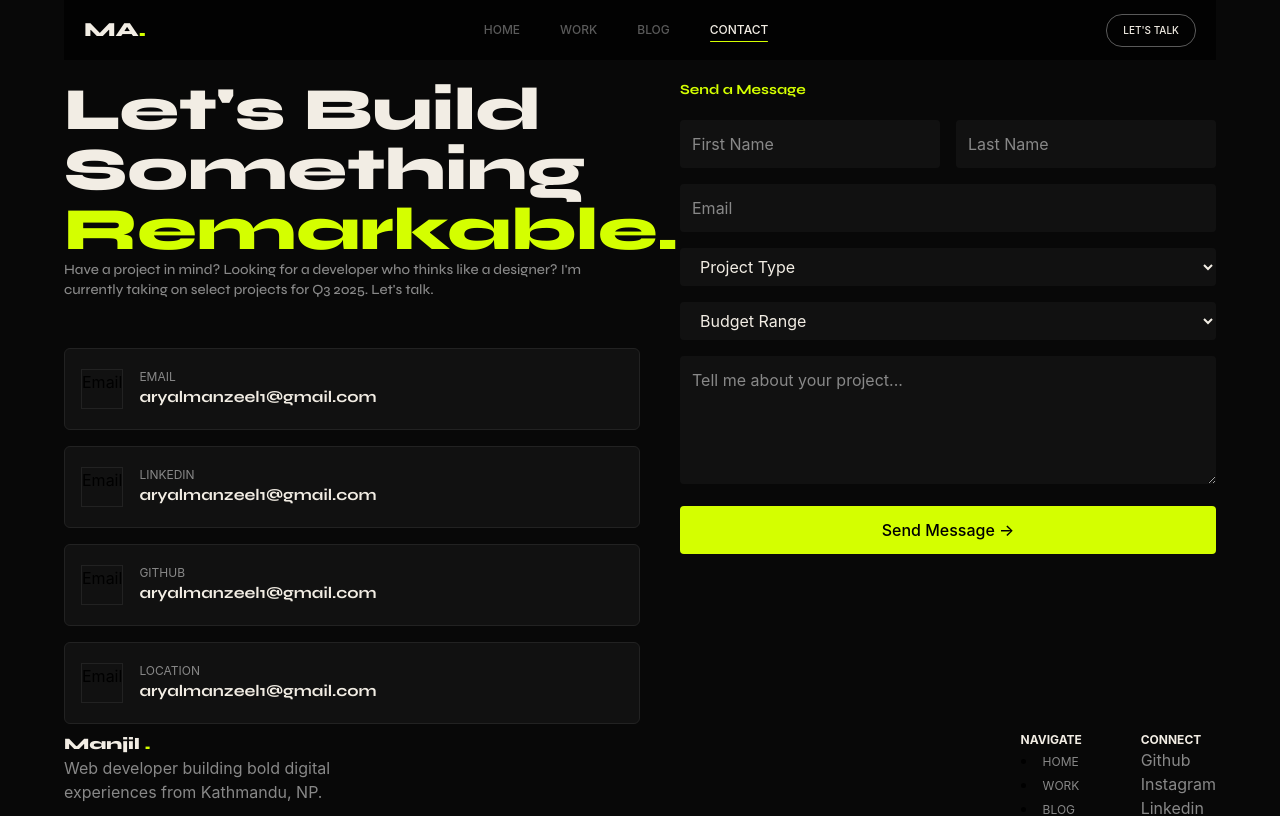
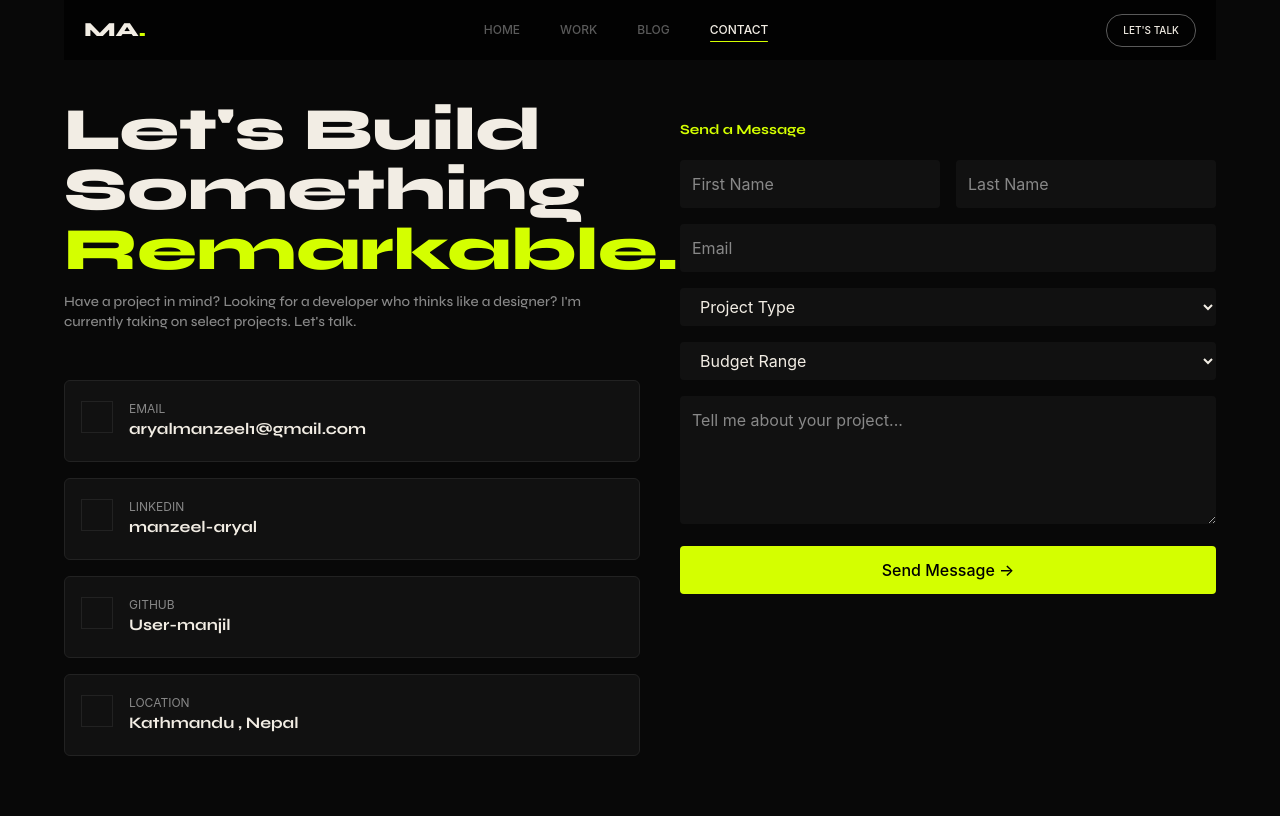
Before and after one commit to User-manjil/FullStack_Portfolio2025, a React app in the folder frontend/: page /contact in a window 1280 px wide. Shown: the top 816 px of the page. Built offline with nearby package versions, Linux system fonts and the light colour scheme; the HTML template or start-up script is replaced by a standard one.

Commit message:
feat: added work detail

```diff
--- a/frontend/package.json
+++ b/frontend/package.json
@@ -11,6 +11,7 @@
   },
   "dependencies": {
     "@tailwindcss/vite": "^4.2.2",
+    "lucide-react": "^1.14.0",
     "react": "^19.2.4",
     "react-dom": "^19.2.4",
     "react-router": "^7.14.0",
--- a/frontend/src/App.jsx
+++ b/frontend/src/App.jsx
@@ -6,10 +6,11 @@ import Work from './Components/Pages/Work'
 import Footer from './Components/Reusable/Footer'
 import Blog from './Components/Pages/Blog'
 import Contact from './Components/Pages/Contact'
+import WorkDetail from './Components/Reusable/WorkDetail'
 
 const App = () => {
   return (
-    <div className='w-full mx-auto flex flex-col max-w-6xl '>
+    <div className='w-full mx-auto px-10 sm:px-0 flex flex-col max-w-6xl '>
       <Navbar/>
       <Routes>
         <Route path='/' element={<Home/>} />
@@ -17,6 +18,7 @@ const App = () => {
         <Route path='/work' element={<Work/>} />
         <Route path='/blog' element={<Blog/>} />
         <Route path='/contact' element={<Contact/>} />
+        <Route path='/work/:id' element={<WorkDetail/>} />
       </Routes>
       <Footer/>
     </div>
--- a/frontend/src/Components/Pages/Blog.jsx
+++ b/frontend/src/Components/Pages/Blog.jsx
@@ -7,8 +7,9 @@ const Blog = () => {
   return (
     <div className='flex flex-col w-full mt-20'>
       <TitleSection subTitle="WRITING" bigTitle="Thoughts & Insights" />
-        <div className=" w-full flex flex-col my-10 rounded-t-">
-
+      <p className='text-(--muted2)'>Deep dives into web development, design thinking, performance engineering, and the creative process.</p>
+      <div className="flex mt-5 w-full h-px bg-(--border)" />
+        <div className=" w-full flex flex-col my-20 rounded-t-">
            <BigBlogCard />
            <BigBlogCard />
            <BigBlogCard />
--- a/frontend/src/Components/Pages/Contact.jsx
+++ b/frontend/src/Components/Pages/Contact.jsx
@@ -4,10 +4,10 @@ import TitleSection from '../Reusable/TitleSection'
 const Contact = () => {
 
   const dataContact = [
-    {title : "Email" , data:"aryalmanzeel1@gmail.com"},
-    {title : "Linkedin" , data:"aryalmanzeel1@gmail.com"},
-    {title : "Github" , data:"aryalmanzeel1@gmail.com"},
-    {title : "Location" , data:"aryalmanzeel1@gmail.com"},
+    {title : "Email" , data:"aryalmanzeel1@gmail.com", },
+    {title : "Linkedin" , data:"manzeel-aryal"},
+    {title : "Github" , data:"User-manjil"},
+    {title : "Location" , data:"Kathmandu , Nepal"},
   ]
    const [form, setForm] = useState({
     firstName: "",
@@ -27,47 +27,64 @@ const Contact = () => {
     alert("Message Sent!");
   };
   return (
-    <div className='mt-10 w-full flex gap-10'>
-      <div className="flex mt-10 flex-col w-1/2">
-      <div className="flex flex-col font-[Syne] text-(--text) text-6xl font-black">
-       Let's Build Something <span className='text-(--lime)'>Remarkable.</span>
-       <p className='text-sm text-(--muted2) font-medium'>Have a project in mind? Looking for a developer who thinks like a designer? I'm currently taking on select projects for Q3 2025. Let's talk.</p>
+    <div className='my-25  w-full flex flex-col lg:flex-row gap-10'>
+
+  {/* LEFT SIDE */}
+  <div className="flex flex-col w-full lg:w-1/2">
+
+    <div className="flex flex-col font-[Syne] text-(--text) text-3xl sm:text-4xl lg:text-6xl font-black">
+      Let's Build Something
+      <span className='text-(--lime)'>Remarkable.</span>
+
+      <p className='text-sm text-(--muted2) font-medium mt-3'>
+        Have a project in mind? Looking for a developer who thinks like a designer?
+        I'm currently taking on select projects. Let's talk.
+      </p>
     </div>
-        <div className="flex flex-col mt-10 ">
-             {dataContact.map((el, index) => {
-                  return (
-                    <div key={index} className='w-full group hover:border-(--lime) bg-(--bg2)  hover:translate-x-1 duration-200 flex border my-2 rounded-md border-(--border) px-0 py-5'>
-                      <div className="flex border  border-(--border) mx-4">Email </div>
+
+    <div className="flex flex-col mt-10">
+      {dataContact.map((el, index) => (
+        <div
+          key={index}
+          className='w-full group hover:border-(--lime) bg-(--bg2) hover:translate-x-1 duration-200 flex border my-2 rounded-md border-(--border) py-5'
+        >
+          <div className="border border-(--border) mx-4 w-8 h-8"></div>
+
           <div className="flex flex-col">
-                        <div className="text-(--muted2) text-xs">{el.title.toUpperCase()}</div>
+            <div className="text-(--muted2) text-xs">
+              {el.title.toUpperCase()}
+            </div>
             <div className="font-[Syne] font-bold text-(--text)">
               {el.data}
             </div>
           </div>
         </div>
-                  )
-                })}
+      ))}
+    </div>
   </div>
 
+  {/* RIGHT SIDE (FORM) */}
+  <div className="w-full lg:w-1/2">
 
-
-      </div>
-        <div>
-          <p className="text-sm text-(--lime) mt-10 mb-5 font-bold font-[Syne]">Send a Message</p>
+    <p className="text-sm text-(--lime) mt-5 mb-5 font-bold font-[Syne]">
+      Send a Message
+    </p>
 
     <div className="space-y-4">
-            <div className="grid grid-cols-2 gap-4">
+
+      {/* Responsive grid */}
+      <div className="grid grid-cols-1 sm:grid-cols-2 gap-4">
         <input
           name="firstName"
           placeholder="First Name"
           onChange={handleChange}
-                className=" p-3 rounded w-ful placeholder:text-(--muted2) text-(--text) bg-(--bg2)"
+          className="p-3 rounded w-full bg-(--bg2) text-(--text) placeholder:text-(--muted2)"
         />
         <input
           name="lastName"
           placeholder="Last Name"
           onChange={handleChange}
-                className=" p-3 rounded w-full placeholder:text-(--muted2) text-(--text) bg-(--bg2)"
+          className="p-3 rounded w-full bg-(--bg2) text-(--text) placeholder:text-(--muted2)"
         />
       </div>
 
@@ -76,13 +93,13 @@ const Contact = () => {
         type="email"
         placeholder="Email"
         onChange={handleChange}
-              className=" p-3 rounded w-full placeholder:text-(--muted2) text-(--text) bg-(--bg2)  "
+        className="p-3 rounded w-full bg-(--bg2) text-(--text) placeholder:text-(--muted2)"
       />
 
       <select
         name="projectType"
         onChange={handleChange}
-              className="  rounded w-full  text-(--text) px-4 py-2 bg-(--bg2)   placeholder:text-(--muted2)"
+        className="rounded w-full px-4 py-2 bg-(--bg2) text-(--text)"
       >
         <option value="">Project Type</option>
         <option>Web Application</option>
@@ -95,7 +112,7 @@ const Contact = () => {
       <select
         name="budget"
         onChange={handleChange}
-              className=" p-3 rounded w-full  text-(--text)    px-4 py-2  bg-(--bg2) placeholder:text-(--muted2) "
+        className="rounded w-full px-4 py-2 bg-(--bg2) text-(--text)"
       >
         <option value="">Budget Range</option>
         <option>below $500</option>
@@ -109,23 +126,21 @@ const Contact = () => {
         name="message"
         placeholder="Tell me about your project..."
         onChange={handleChange}
-              className=" p-3 rounded w-full h-32 bg-(--bg2) text-(--text) placeholder:text-(--muted2)"
+        className="p-3 rounded w-full h-32 bg-(--bg2) text-(--text) placeholder:text-(--muted2)"
       />
 
       <button
         onClick={handleSubmit}
-              className="w-full bg-(--lime) hover:bg-(--lime) py-3 rounded font-medium"
+        className="w-full bg-(--lime) py-3 rounded font-medium hover:opacity-90 transition"
       >
+        <span className='inline-block hover:translate-x-1 duration-300'>
           Send Message →
+        </span>
       </button>
     </div>
   </div>
 </div>
 
-
-
-
-
   )
 }
 
--- /dev/null
+++ b/frontend/src/Components/Reusable/Banner.jsx
@@ -0,0 +1,27 @@
+import React from 'react'
+import { useParams } from 'react-router'
+
+const Banner = () => {
+    const {id} = useParams();
+    const techStack = ['SAAS', 'REACT', 'TYPESCRIPT','GSAP']
+  return (
+    <div className='w-full  '>
+
+        <div className="flex flex-col relative bg-linear-to-t h-70 p-10 from-green-800 to-green-900 ">
+            <div className="flex gap-1">
+        {techStack.map((el)=>{return <div className='border z-10 border-(--text) rounded-2xl text-(--text) text-sm font-medium px-2 py-0.5'>{el}</div>})}
+      </div>
+           <h1 className='text-3xl   z-20   font-black font-[Syne]'>SAAS DASHBOARD</h1>
+           <h1 className='text-[200px] left-[10%] absolute z-1 font-black mx-auto  text-green-700 text-(--muted2) font-[Syne]'> SAAS </h1>
+        </div>
+
+
+
+
+
+
+    </div>
+  )
+}
+
+export default Banner
--- a/frontend/src/Components/Reusable/BigBlogCard.jsx
+++ b/frontend/src/Components/Reusable/BigBlogCard.jsx
@@ -2,7 +2,7 @@ import React from 'react'
 
 const BigBlogCard = () => {
   return (
-    <div className='flex flex-col border relative group border-(--border) px-10 py-10 hover:bg-(--bg2)'>
+    <div className='flex w-full flex-col border relative group border-(--border) px-10 py-10 hover:bg-(--bg2)'>
       <div className="after:content-['']
         after:absolute
         after:left-0
@@ -19,7 +19,7 @@ const BigBlogCard = () => {
 
         group-hover:after:scale-y-100"></div>
       <div className="flex text-(--lime) group-hover:transform  group-hover:translate-x-1.5 duration-300 font-[Syne]">Design</div>
-      <div className="flex justify-between">
+      <div className="flex flex-col sm:flex-row justify-between">
 
         <div className="flex flex-col group-hover:transform  group-hover:translate-x-1.5 duration-300">
             <div className="flex text-(--text) font-[Syne] text-xl font-bold  ">The Art of Meaningful Micro-interactions</div>
--- a/frontend/src/Components/Reusable/Navbar.jsx
+++ b/frontend/src/Components/Reusable/Navbar.jsx
@@ -1,7 +1,7 @@
 
 // import { NavLink } from "react-router-dom";
 
-import { NavLink } from "react-router";
+import { Link, NavLink } from "react-router";
 
 const Navbar = () => {
   const uiLink = [
@@ -55,9 +55,9 @@ const Navbar = () => {
       </ul>
 
       {/* CTA Button */}
-      <div className="flex border px-4 py-2 border-[var(--muted)] h-fit font-[Bricolage Grotesque] hover:bg-[var(--lime)] hover:text-black font-medium text-[10px] w-fit rounded-[var(--r)] text-[var(--text)] transition-all duration-300 cursor-pointer">
-        LET'S TALK
-      </div>
+
+       <Link to={'/contact'} > <div  className="flex border px-4 py-2 border-[var(--muted)] h-fit font-[Bricolage Grotesque] hover:bg-[var(--lime)] hover:text-black font-medium text-[10px] w-fit rounded-[var(--r)] text-[var(--text)] transition-all duration-300 cursor-pointer"> LET'S TALK </div></Link>
+
     </div>
   );
 };
--- a/frontend/src/Components/Reusable/TitleSection.jsx
+++ b/frontend/src/Components/Reusable/TitleSection.jsx
@@ -14,8 +14,8 @@ const TitleSection = (props) => {
         {props.hasBtn ?  (
       <div className="flex  ">
         <Link to={props.link}>
-           <button  className="font-medium border  border-(--border2) px-5 h-10 text-(--muted2) hover:text-(--text)">
-             {props.buttonContent}<span class="mx-1">→</span>
+           <button  className="font-medium w-fit border gap-2 group border-(--border2) flex py-2 px-5 h-10 text-(--muted2) hover:text-(--text)">
+             {props.buttonContent}<p class="duration-300 group-hover:translate-x-0.5">→</p>
             </button>
         </Link>
 
--- /dev/null
+++ b/frontend/src/Components/Reusable/WorkDetail.jsx
@@ -0,0 +1,87 @@
+import React from 'react'
+import { Link, useParams } from 'react-router'
+import Banner from './Banner'
+
+const WorkDetail = () => {
+  const { id } = useParams()
+
+  // Example project data (you can expand this later)
+  const projects = [
+    {
+      id: "1",
+      title: "Portfolio Website",
+      details: {
+        Client: "TechFlow Inc.",
+        Year: "2024",
+        Duration: "4 months",
+        Role: "Lead Developer"
+      }
+    },
+    {
+      id: "2",
+      title: "E-commerce Platform",
+      details: {
+        Client: "ShopEase",
+        Year: "2023",
+        Duration: "6 months",
+        Role: "Frontend Developer"
+      }
+    }
+  ]
+
+  // Find project by ID
+//   const project = projects.find(p => p.id === id)
+  const project = projects.find(p => p.id == 1)
+
+  if (!project) {
+    return <div className="text-center mt-20 text-(--text)">Project Not Found</div>
+  }
+
+  return (
+    <div className='w-full mt-10 text-[var(--text)] max-w-6xl mx-auto px-4'>
+
+      {/* Banner */}
+      <Banner />
+
+      {/* Back Button */}
+      <div className='my-4 text-[var(--muted2)] font-[Syne] font-bold'>
+        <Link to="/work">← Back to Work</Link>
+      </div>
+
+      {/* Title */}
+      <h1 className="text-3xl sm:text-4xl font-black font-[Syne] mb-6">
+        {project.title}
+      </h1>
+
+      {/* Details Grid */}
+      <div className="grid grid-cols-2 sm:grid-cols-4 gap-4 border border-[var(--border)] p-5 rounded-lg">
+
+        {Object.entries(project.details).map(([key, value], index) => (
+          <div key={index} className='bg-[var(--bg2)] p-4 rounded-md'>
+
+            <div className="text-xs text-[var(--muted2)] font-[Syne]">
+              {key}
+            </div>
+
+            <div className="font-[Syne] font-bold text-[var(--text)] mt-1">
+              {value}
+            </div>
+
+          </div>
+        ))}
+
+      </div>
+
+      <div className="flex">
+
+
+      </div>
+
+
+
+
+    </div>
+  )
+}
+
+export default WorkDetail
```
Also changed, not shown: frontend/src/Components/Pages/Home.jsx (+6 -2 lines), frontend/src/Components/Pages/Work.jsx (+49 -9 lines), frontend/src/Components/Reusable/ProjectCard.jsx (+4 -6 lines), 1 other file (tests, documents, lock files or other folders). Lines whose indentation alone changed are shown as unchanged.
